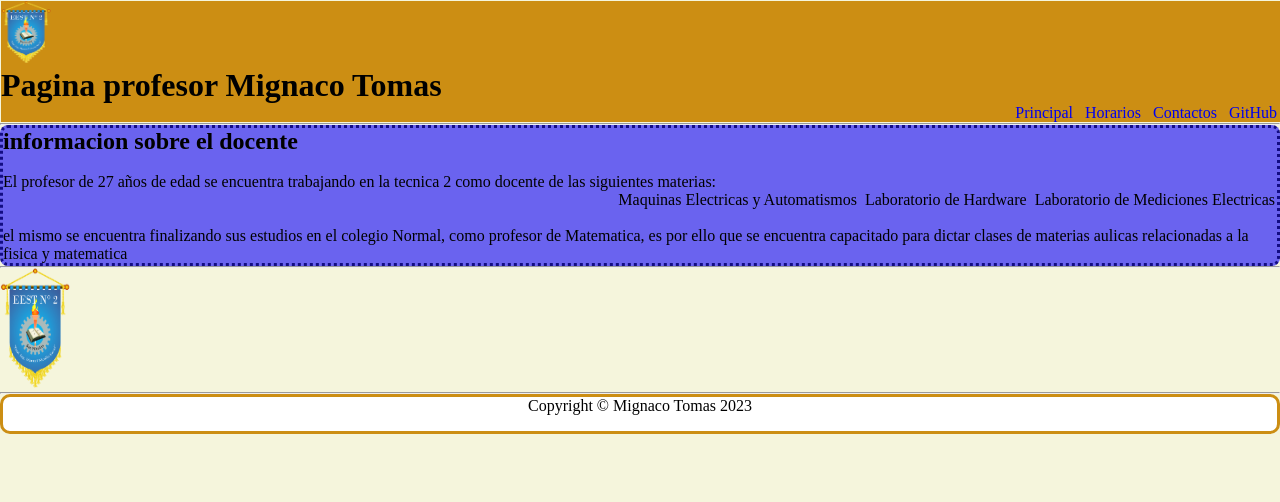
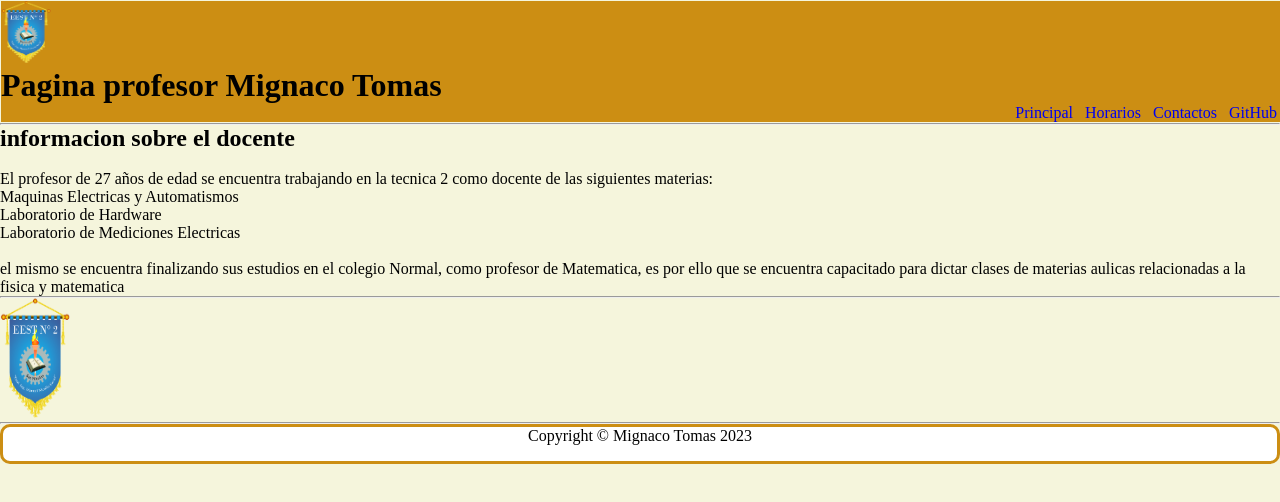
Before and after one commit to TomasMig/semana3, a plain HTML site: page index.html in a window 1280 px wide. Drawn offline with Linux system fonts and the light colour scheme.

Commit message:
acomoda ul main

```diff
--- a/css/style.css
+++ b/css/style.css
@@ -15,25 +15,25 @@ body {
     margin: 1px;
 }
 
-ul {
+.header ul {
     list-style: none;
     text-align: right;
 }
 
-li, li a {
+.header li, .header li a {
     text-decoration: none;
     display: inline;
     margin: 2px;
 }
 
-section {
+.form{
     background-color: #6a63ef;
     border-style: dotted;
     border-radius: 8px;
     border-color: #130d83;
 }
 
-section a img:hover {
+.form a img:hover {
     transform: scale(0.9);
     transition: all 300ms;
 }
```
Also changed, not shown: html/contacto.html (+1 -1 lines), html/horarios.html (+1 -0 lines).
